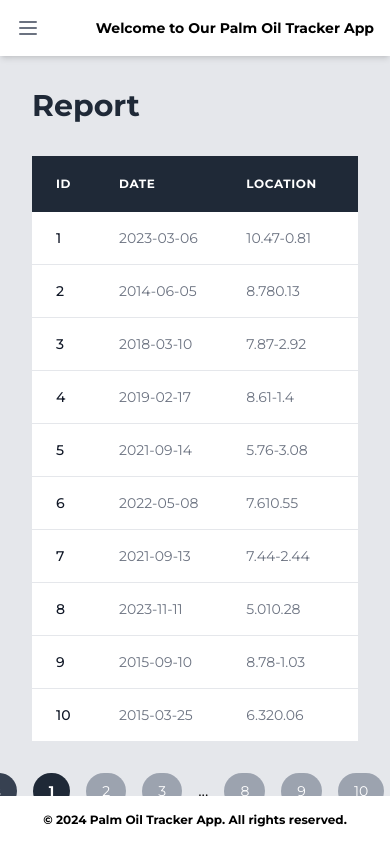
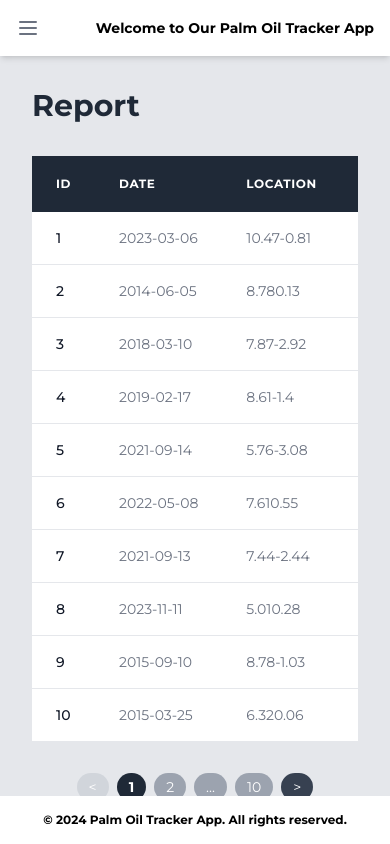
Before and after one commit to bhrayhaw/palm-oil-tracker, a React (Vite) app: page /report in a window 390 px wide. Built offline with nearby package versions, Linux system fonts and the light colour scheme.

Commit message:
resolve overflow of pagination on mobile screens

```diff
--- a/src/index.css
+++ b/src/index.css
@@ -7,21 +7,45 @@
   @apply bg-gray-800 text-white w-64 py-7 px-2 absolute inset-y-0 left-0 z-50 transform -translate-x-full md:relative md:translate-x-0 transition duration-200 ease-in-out flex flex-col justify-between;
 }
 
+.leaflet-map-container {
+  position: relative;
+  z-index: 0;
+}
 .sidebar-open {
   @apply transform translate-x-0;
 }
 
-.pagination__link--disabled {
-  opacity: 0.5;
-  cursor: not-allowed;
+/* Pagination Container */
+.pagination-container {
+  @apply flex items-center space-x-1;
 }
 
-.pagination__link--active {
-  background-color: #4a5568;
-  color: rgb(122, 109, 109);
+/* Pagination Page */
+.pagination-page {
+  @apply text-sm rounded-full px-3 py-1 bg-gray-400 text-white hover:bg-gray-800 cursor-pointer;
 }
 
-.leaflet-map-container {
-  position: relative;
-  z-index: 0;
+/* Previous Button */
+.pagination-previous {
+  @apply text-sm rounded-full px-3 py-1 bg-gray-700 text-white hover:bg-gray-800 cursor-pointer;
 }
+
+/* Next Button */
+.pagination-next {
+  @apply text-sm rounded-full px-3 py-1 bg-gray-700 text-white hover:bg-gray-800 cursor-pointer;
+}
+
+/* Active Page */
+.pagination-active {
+  @apply font-semibold bg-gray-800 text-white;
+}
+
+/* Disabled Page */
+.pagination-disabled {
+  @apply text-sm rounded-full px-3 py-1 bg-gray-300 text-white cursor-not-allowed;
+}
+
+/* Break */
+.pagination-break {
+  @apply text-sm rounded-full px-3 py-1 bg-gray-400 text-white;
+}
--- a/src/pages/Report.jsx
+++ b/src/pages/Report.jsx
@@ -64,24 +64,20 @@ const Report = ({ records }) => {
       </div>
       <div className="mt-8 flex justify-center">
         <ReactPaginate
-          previousLabel={"Previous"}
-          nextLabel={"Next"}
+          previousLabel={"<"}
+          nextLabel={">"}
           pageCount={pageCount}
           onPageChange={changePage}
-          containerClassName={"flex items-center space-x-4"}
-          pageClassName={
-            "text-sm rounded-full px-4 py-2 bg-gray-400 text-white hover:bg-gray-800"
-          }
-          previousClassName={
-            "text-sm rounded-full px-4 py-2 bg-gray-700 text-white hover:bg-gray-800"
-          }
-          nextClassName={
-            "text-sm rounded-full px-4 py-2 bg-gray-700 text-white hover:bg-gray-800"
-          }
-          activeClassName={"font-semibold bg-gray-800 text-white"}
-          disabledClassName={
-            "text-sm rounded-full px-4 py-2 bg-gray-400 text-white cursor-not-allowed"
-          }
+          containerClassName={"flex items-center space-x-2"}
+          pageClassName={"pagination-page"}
+          previousClassName={"pagination-previous"}
+          nextClassName={"pagination-next"}
+          activeClassName={"pagination-active"}
+          disabledClassName={"pagination-disabled"}
+          breakLabel={"..."}
+          breakClassName={"pagination-break"}
+          marginPagesDisplayed={1}
+          pageRangeDisplayed={1}
         />
       </div>
     </div>
```
